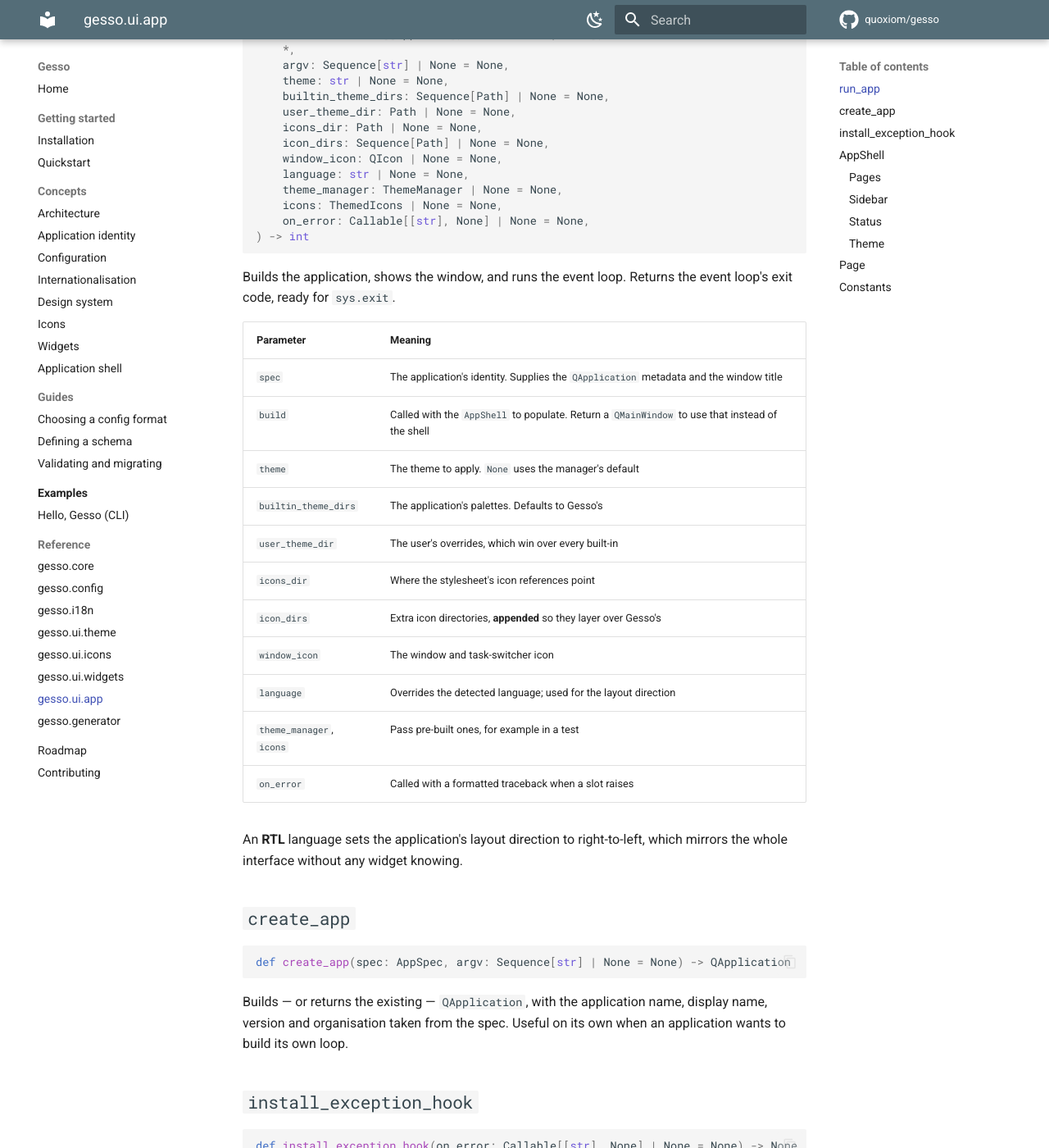
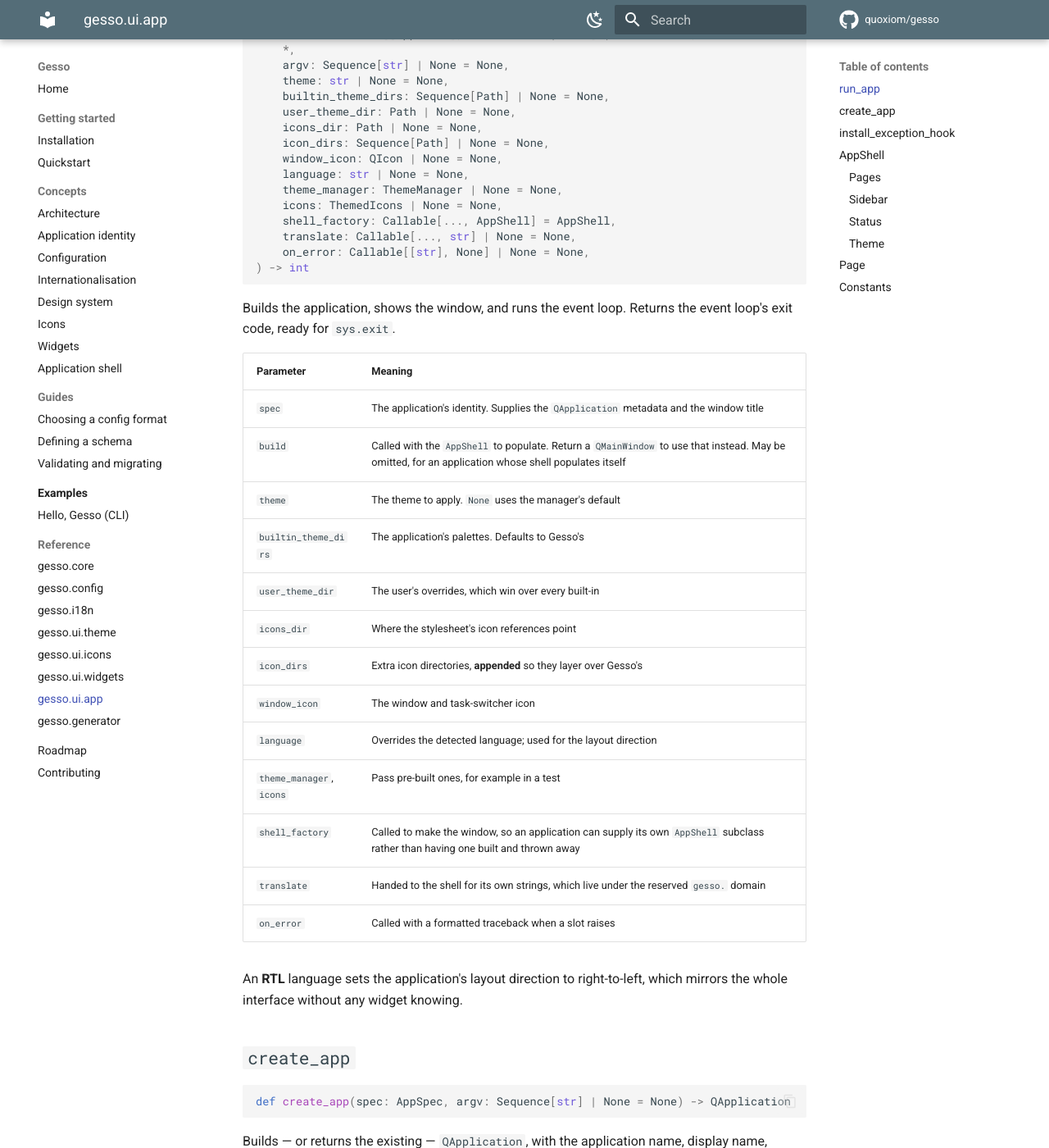
Before and after one commit to QHaidry/gesso, an MkDocs documentation site: the page built from docs/reference/app.md, in a window 1280 px wide and 1400 px high, scrolled down 369 px. Shown: the whole window at 82% size. Built offline with MkDocs 1.6.1 and Material for MkDocs 9.7.7, drawn with Linux system fonts in a browser that asks for light colours; comment, search, counter and statistics services are not loaded.

Commit message:
Document shell_factory and translate in the run_app reference

````diff
--- a/docs/reference/app.md
+++ b/docs/reference/app.md
@@ -11,7 +11,7 @@ from gesso.ui.app import AppShell, create_app, install_exception_hook, run_app
 ```python
 def run_app(
     spec: AppSpec,
-    build: Callable[[AppShell], QMainWindow | None],
+    build: Callable[[AppShell], QMainWindow | None] | None = None,
     *,
     argv: Sequence[str] | None = None,
     theme: str | None = None,
@@ -23,6 +23,8 @@ def run_app(
     language: str | None = None,
     theme_manager: ThemeManager | None = None,
     icons: ThemedIcons | None = None,
+    shell_factory: Callable[..., AppShell] = AppShell,
+    translate: Callable[..., str] | None = None,
     on_error: Callable[[str], None] | None = None,
 ) -> int
 ```
@@ -33,7 +35,7 @@ event loop's exit code, ready for `sys.exit`.
 | Parameter | Meaning |
 | --- | --- |
 | `spec` | The application's identity. Supplies the `QApplication` metadata and the window title |
-| `build` | Called with the `AppShell` to populate. Return a `QMainWindow` to use that instead of the shell |
+| `build` | Called with the `AppShell` to populate. Return a `QMainWindow` to use that instead. May be omitted, for an application whose shell populates itself |
 | `theme` | The theme to apply. `None` uses the manager's default |
 | `builtin_theme_dirs` | The application's palettes. Defaults to Gesso's |
 | `user_theme_dir` | The user's overrides, which win over every built-in |
@@ -42,7 +44,10 @@ event loop's exit code, ready for `sys.exit`.
 | `window_icon` | The window and task-switcher icon |
 | `language` | Overrides the detected language; used for the layout direction |
 | `theme_manager`, `icons` | Pass pre-built ones, for example in a test |
+| `shell_factory` | Called to make the window, so an application can supply its own `AppShell` subclass rather than having one built and thrown away |
+| `translate` | Handed to the shell for its own strings, which live under the reserved `gesso.` domain |
 | `on_error` | Called with a formatted traceback when a slot raises |
+
 
 An **RTL** language sets the application's layout direction to right-to-left,
 which mirrors the whole interface without any widget knowing.
````
